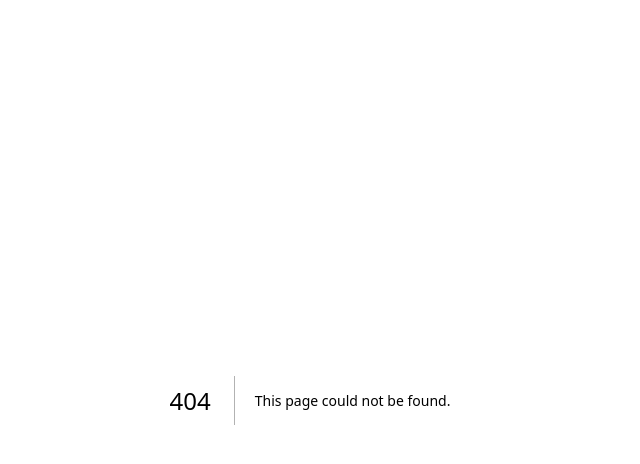
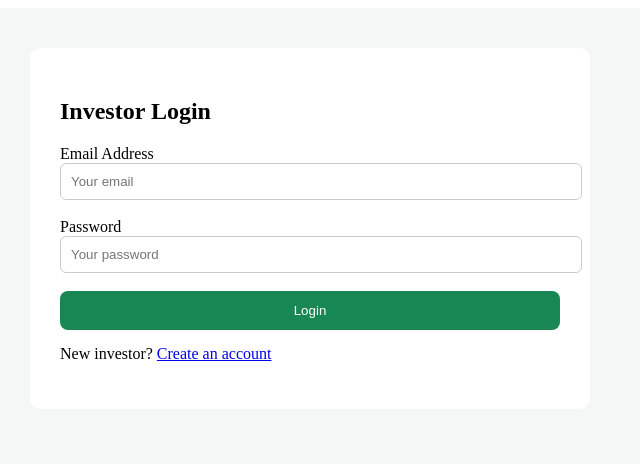
Before and after one commit to akyegreenfarms/akye-green-farms, a Next.js app: page /login in a window 1280 px wide. Before the commit this address had no page. Shown: the top 464 px of the page, without its empty margins (330-970 px from the left). Built offline with nearby package versions, Linux system fonts and the light colour scheme.

Commit message:
Create login.js

```diff
--- /dev/null
+++ b/pages/login.js
@@ -0,0 +1,42 @@
+export default function Login() {
+  return (
+    <div style={{ minHeight: "100vh", background: "#f5f7f6", padding: "40px" }}>
+      <div style={{ maxWidth: "500px", margin: "0 auto", background: "#fff", padding: "30px", borderRadius: "10px" }}>
+        <h2>Investor Login</h2>
+
+        <form>
+          <label>Email Address</label><br />
+          <input type="email" placeholder="Your email" style={inputStyle} /><br /><br />
+
+          <label>Password</label><br />
+          <input type="password" placeholder="Your password" style={inputStyle} /><br /><br />
+
+          <a href="/dashboard">
+            <button type="button" style={buttonStyle}>Login</button>
+          </a>
+        </form>
+
+        <p style={{ marginTop: "15px" }}>
+          New investor? <a href="/signup">Create an account</a>
+        </p>
+      </div>
+    </div>
+  );
+}
+
+const inputStyle = {
+  width: "100%",
+  padding: "10px",
+  borderRadius: "6px",
+  border: "1px solid #ccc"
+};
+
+const buttonStyle = {
+  background: "#198754",
+  color: "#fff",
+  padding: "12px",
+  border: "none",
+  borderRadius: "8px",
+  width: "100%",
+  cursor: "pointer"
+};
```
